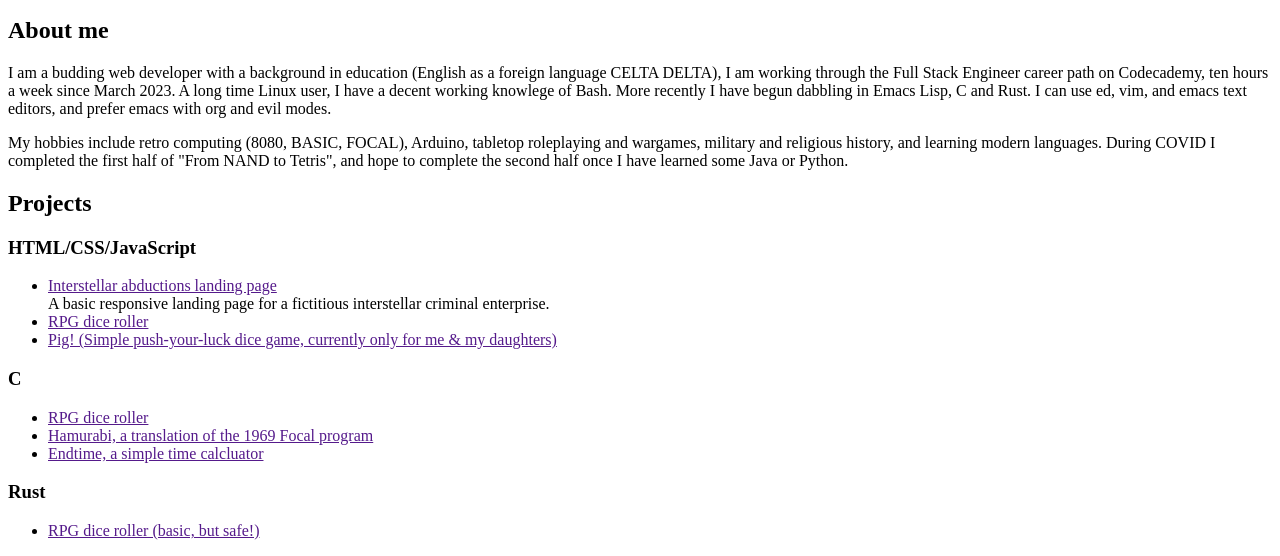
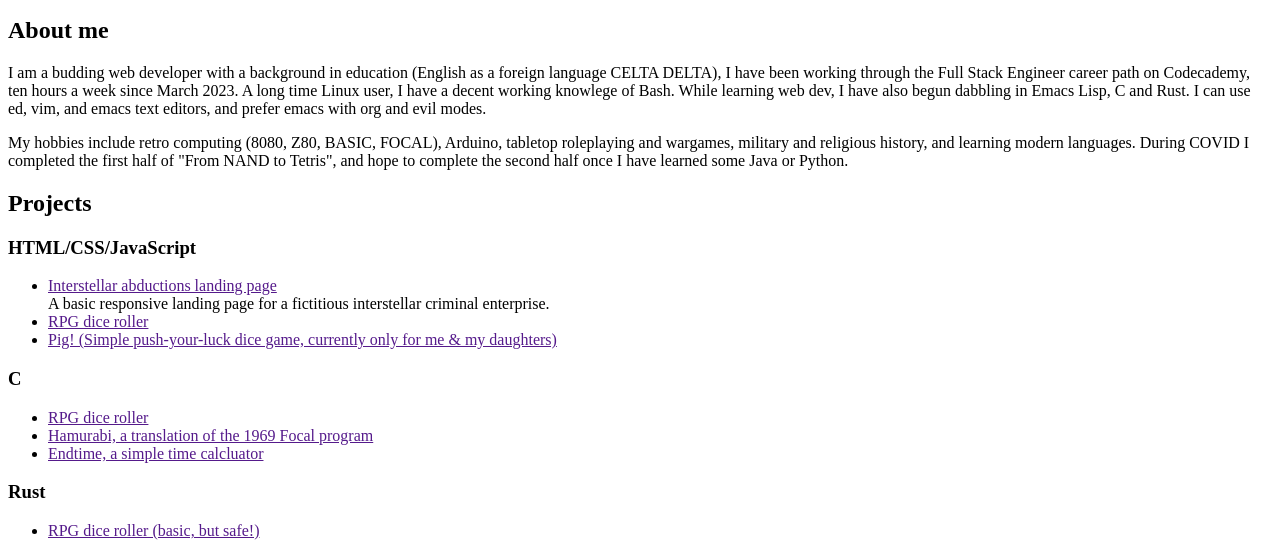
Before and after one commit to harlandski/harlandski.github.io, a plain HTML site: page index.html in a window 1280 px wide. Shown: the part 226-782 px from the top of the page. Drawn offline with Linux system fonts and the light colour scheme; files that its build step writes are made by us from their sources; files whose address does not match are found by name.

Commit message:
Fiddling with profile text

```diff
--- a/index.html
+++ b/index.html
@@ -26,8 +26,8 @@
         <section id = "info">
             <h1>James Harland</h1>
             <h2>About me</h2>
-            <p>I am a budding web developer with a background in education (English as a foreign language CELTA DELTA), I am working through the Full Stack Engineer career path on Codecademy, ten hours a week since March 2023. A long time Linux user, I have a decent working knowlege of Bash. More recently I have begun dabbling in Emacs Lisp, C and Rust. I can use ed, vim, and emacs text editors, and prefer emacs with org and evil modes.</p>
-            <p>My hobbies include retro computing (8080, BASIC, FOCAL), Arduino, tabletop roleplaying and wargames, military and religious history, and learning modern languages. During COVID I completed the first half of "From NAND to Tetris", and hope to complete the second half once I have learned some Java or Python.</p>
+            <p>I am a budding web developer with a background in education (English as a foreign language CELTA DELTA), I have been working through the Full Stack Engineer career path on Codecademy, ten hours a week since March 2023. A long time Linux user, I have a decent working knowlege of Bash. While learning web dev, I have also begun dabbling in Emacs Lisp, C and Rust. I can use ed, vim, and emacs text editors, and prefer emacs with org and evil modes.</p>
+            <p>My hobbies include retro computing (8080, Z80, BASIC, FOCAL), Arduino, tabletop roleplaying and wargames, military and religious history, and learning modern languages. During COVID I completed the first half of "From NAND to Tetris", and hope to complete the second half once I have learned some Java or Python.</p>
             <h2>Projects</h2>
             <h3>HTML/CSS/JavaScript</h3>
             <ul>
```
